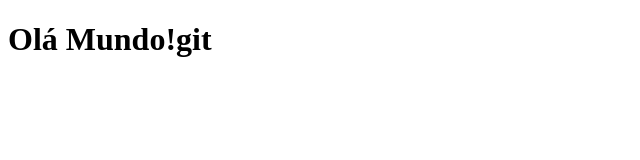
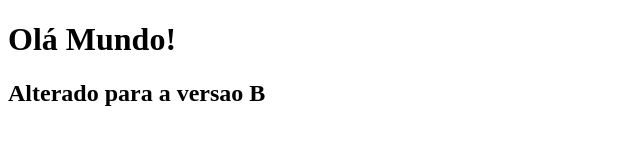
Before and after one commit to Steferson555/git-aula-1, a plain HTML site: page index.html in a window 1280 px wide. Shown: the whole page, without its empty margins (0-640 px from the left). Drawn offline with Linux system fonts and the light colour scheme.

Commit message:
mais uma versao atualizada

```diff
--- a/index.html
+++ b/index.html
@@ -6,6 +6,7 @@
     <title>Git - aula1</title>
 </head>
 <body>
-    <h1>Olá Mundo!git </h1>
+    <h1>Olá Mundo!</h1>
+    <h2>Alterado para a versao B</h2>
 </body>
 </html>
```
